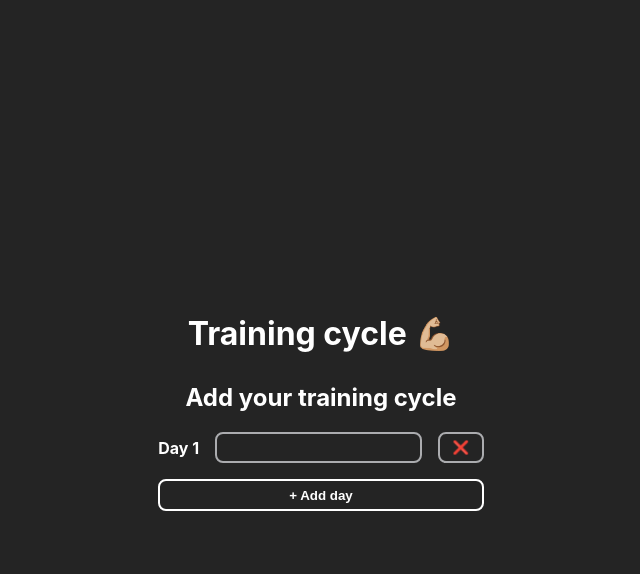
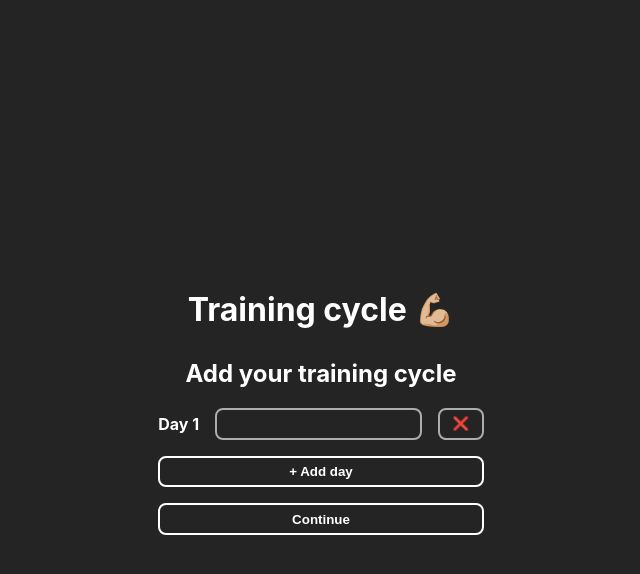
Before and after one commit to tomimelo/training-cycle, a website built with Vite: page src/index.html in a window 1280 px wide. Both pictures are taken after a click on the button "+ Add day". Shown: the whole page, without its empty margins (319-959 px from the left). Built offline with nearby package versions, Linux system fonts and the light colour scheme.

Commit message:
wip: refactor into components

```diff
--- /dev/null
+++ b/src/components/TrainingCycle/index.js
@@ -0,0 +1,95 @@
+import { $, $$, replaceContent } from '../../utils/dom'
+import { TrainingDay } from '../TrainingDay'
+import { APP, ADD_DAYS_BUTTON, CONFIRM_CYCLE, DAYS_LIST } from '../../constants/selectors'
+import './style.css'
+
+export function TrainingCycle() {
+  const content = TrainingCycle.new()
+
+  return {
+    render: function () {
+      const app = $(APP)
+      replaceContent(app, content)
+      this._init()
+    },
+    _init: function () {
+      setupAddDaysButton()
+    }
+  }
+}
+
+TrainingCycle.new = function () {
+  const wrapper = document.createElement('div')
+  wrapper.innerHTML = `
+      <h1>Training cycle 💪🏼</h1>
+      <div class="training-cycle flex-column flex-center">
+        <h2>Add your training cycle</h2>
+        <button class="add-day full-width">+ Add day</button>
+      </div>
+  `
+
+  return Array.from(wrapper.children)
+}
+
+function getDaysListElement() {
+  const currentDaysList = $(DAYS_LIST)
+  return currentDaysList ? currentDaysList : createDaysList()
+}
+
+function createDaysList() {
+  const trainingCycleDescription = $('div.training-cycle h2')
+  const daysList = document.createElement('form')
+  daysList.classList.add('days-cycle-list', 'flex-column', 'flex-center')
+
+  trainingCycleDescription.after(daysList)
+  return daysList
+}
+
+function setupAddDaysButton() {
+  let days = 0
+  const addDaysButton = $(ADD_DAYS_BUTTON)
+
+  addDaysButton.addEventListener('click', function () {
+    const daysListElement = getDaysListElement()
+    const trainingDay = TrainingDay(++days)
+    const trainingDayElement = trainingDay.getElement()
+
+    trainingDay.onRemove(() => {
+      trainingDayElement.remove()
+      days = Math.max(0, --days)
+      recomputeDays()
+      updateContinueButton(days)
+    })
+
+    daysListElement.appendChild(trainingDayElement)
+    updateContinueButton(days)
+  })
+}
+
+function recomputeDays() {
+  const dayLabels = $$('span.training-day-label')
+  dayLabels.forEach((label, index) => {
+    label.innerText = `Day ${index + 1}`
+  })
+}
+
+function updateContinueButton(days) {
+  const button = $(CONFIRM_CYCLE)
+
+  if (days && !button) {
+    const createdButton = createConfirmCycleButton()
+    $(ADD_DAYS_BUTTON).after(createdButton)
+  }
+
+  if (!days && button) {
+    button.remove()
+  }
+}
+
+function createConfirmCycleButton() {
+  const button = document.createElement('button')
+  button.innerText = 'Continue'
+  button.classList.add('confirm-cycle', 'button', 'full-width')
+
+  return button
+}
--- /dev/null
+++ b/src/components/TrainingCycle/style.css
@@ -0,0 +1,13 @@
+.training-cycle {
+  & h2 {
+    margin: 0;
+  }
+
+  display: flex;
+  flex-direction: column;
+  gap: 1rem;
+}
+
+.days-cycle-list {
+  gap: 1rem;
+}
--- a/src/components/TrainingDay.js
+++ b/src/components/TrainingDay/index.js
@@ -1,3 +1,5 @@
+import './style.css'
+
 export function TrainingDay(day) {
   let onRemove = () => {}
 
@@ -37,13 +39,13 @@ function createTrainingDayLabel(day) {
 function createTrainingDayInput() {
   const input = document.createElement('input')
   input.setAttribute('type', 'text')
+  input.setAttribute('required', '')
   return input
 }
 
 function createRemoveButton() {
   const button = document.createElement('button')
   button.setAttribute('type', 'button')
-  button.classList.add('button')
   button.innerText = '❌'
 
   return button
--- /dev/null
+++ b/src/components/TrainingDay/style.css
@@ -0,0 +1,33 @@
+.training-day {
+  gap: 1rem;
+
+  & span {
+    font-weight: bold;
+  }
+
+  & input {
+    border: 2px solid #abacaf;
+    background: transparent;
+    color: inherit;
+    appearance: none;
+    border-radius: 8px;
+    padding: var(--padding);
+    transition: all .2s ease;
+
+    &:hover, &:focus {
+      border-color: #fff
+    }
+
+    &:focus{
+      outline: 0;
+    }
+  }
+
+  & button {
+    border-color: #abacaf;
+
+    &:hover {
+      border-color: #fff;
+    }
+  }
+}
--- a/src/constants/selectors.js
+++ b/src/constants/selectors.js
@@ -1,2 +1,4 @@
+export const APP = '#app'
 export const ADD_DAYS_BUTTON = 'button.add-day'
 export const DAYS_LIST = 'form.days-cycle-list'
+export const CONFIRM_CYCLE = 'button.confirm-cycle'
--- a/src/index.html
+++ b/src/index.html
@@ -8,11 +8,6 @@
   </head>
   <body>
     <div id="app" class="flex-column flex-center">
-      <h1>Training cycle 💪🏼</h1>
-      <div class="training-cycle flex-column flex-center">
-        <h2>Add your training cycle</h2>
-        <button class="button add-day">+ Add day</button>
-      </div>
     </div>
     <script type="module" src="/main.js"></script>
   </body>
--- a/src/main.js
+++ b/src/main.js
@@ -1,46 +1,9 @@
-import { TrainingDay } from './components/TrainingDay'
-import { ADD_DAYS_BUTTON, DAYS_LIST } from './constants/selectors'
+import { TrainingCycle } from './components/TrainingCycle'
 import './style.css'
-import { $, $$ } from './utils/dom'
 
-function getDaysListElement() {
-  const currentDaysList = $(DAYS_LIST)
-  return currentDaysList ? currentDaysList : createDaysList()
+function start() {
+  const trainingCycle = TrainingCycle()
+  trainingCycle.render()
 }
 
-function createDaysList() {
-  const trainingCycleDescription = $('div.training-cycle h2')
-  const daysList = document.createElement('form')
-  daysList.classList.add('days-cycle-list', 'flex-column', 'flex-center')
-
-  trainingCycleDescription.after(daysList)
-  return daysList
-}
-
-function setupAddDaysButton() {
-  let days = 0
-  const addDaysButton = $(ADD_DAYS_BUTTON)
-
-  addDaysButton.addEventListener('click', function () {
-    const daysListElement = getDaysListElement()
-    const trainingDay = TrainingDay(++days)
-    const trainingDayElement = trainingDay.getElement()
-
-    trainingDay.onRemove(() => {
-      trainingDayElement.remove()
-      days = Math.max(0, --days)
-      recomputeDays()
-    })
-
-    daysListElement.appendChild(trainingDayElement)
-  })
-}
-
-function recomputeDays() {
-  const dayLabels = $$('span.training-day-label')
-  dayLabels.forEach((label, index) => {
-    label.innerText = `Day ${index+1}`
-  })
-}
-
-setupAddDaysButton()
+start()
--- a/src/style.css
+++ b/src/style.css
@@ -26,7 +26,11 @@ body {
   align-items: center;
 }
 
-button.button {
+.full-width {
+  width: 100%;
+}
+
+button {
   background-color: transparent;
   border: 2px solid white;
   border-radius: 8px;
@@ -41,55 +45,3 @@ button.button {
     background-color: rgb(255, 255, 255);
   }
 }
-
-.training-cycle {
-  & h2 {
-    margin: 0;
-  }
-
-  display: flex;
-  flex-direction: column;
-  gap: 1rem;
-
-  button.add-day {
-    width: 100%;
-  }
-}
-
-.days-cycle-list {
-  gap: 1rem;
-}
-
-.training-day {
-  gap: 1rem;
-
-  & span {
-    font-weight: bold;
-  }
-
-  & input {
-    border: 2px solid #abacaf;
-    background: transparent;
-    color: inherit;
-    appearance: none;
-    border-radius: 8px;
-    padding: var(--padding);
-    transition: all .2s ease;
-
-    &:hover, &:focus {
-      border-color: #fff
-    }
-
-    &:focus{
-      outline: 0;
-    }
-  }
-
-  & button {
-    border-color: #abacaf;
-
-    &:hover {
-      border-color: #fff;
-    }
-  }
-}
--- a/src/utils/dom.js
+++ b/src/utils/dom.js
@@ -2,7 +2,13 @@ export function $(selector, context = document) {
   return context.querySelector(selector)
 }
 
-
 export function $$(selector, context = document) {
   return Array.from(context.querySelectorAll(selector))
 }
+
+export function replaceContent(context, content) {
+  context.innerHtml = ''
+  content.forEach(element => {
+    context.appendChild(element)
+  })
+}
```
